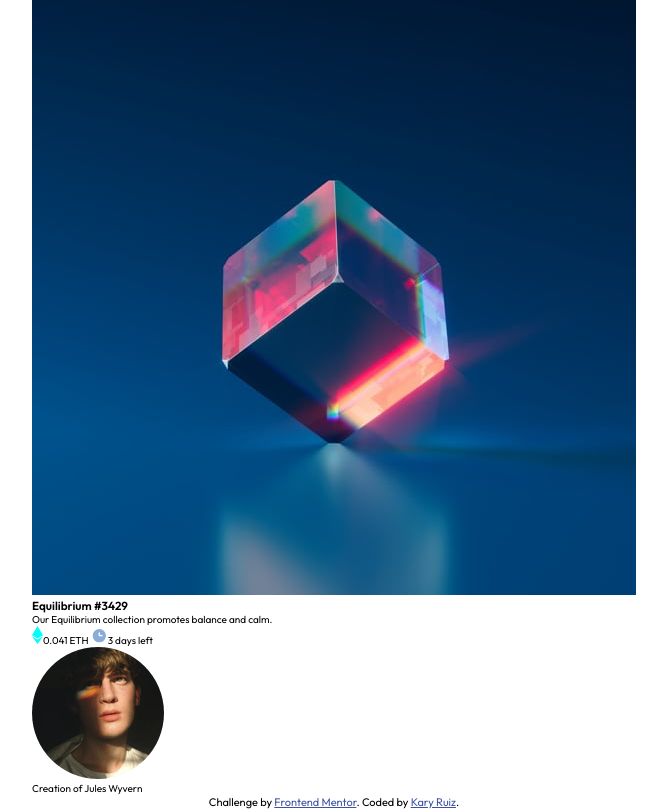
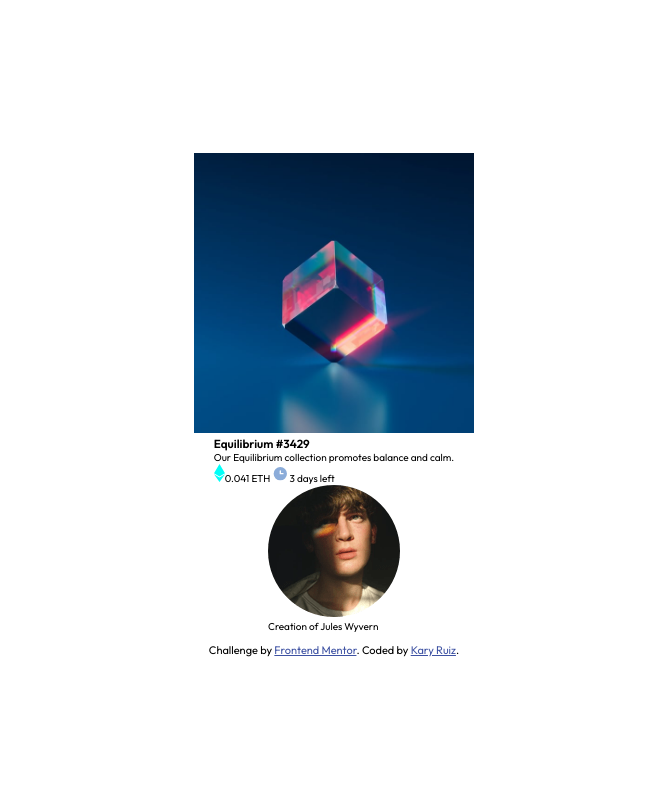
Before and after one commit to Kary01/challenge-nft-preview-card, a plain HTML site: page index.html in a window 1280 px wide. Shown: the whole page, without its empty margins (306-973 px from the left). Drawn offline with Linux system fonts and the light colour scheme.

Commit message:
add hero

```diff
--- a/css/style.css
+++ b/css/style.css
@@ -35,3 +35,23 @@ body {
   height: 100vh;
   font-family: 'Outfit', sans-serif;
 }
+
+.card {
+  display: flex;
+  flex-direction: column;
+  justify-content: center;
+  align-items: center;
+  width: 300px;
+  height: 500px;
+  padding: 12px;
+}
+
+.card .card_hero--image {
+  width: 280px;
+  height: 300px;
+}
+
+.card .card_hero--image img {
+  width: 100%;
+  height: auto;
+}
```
